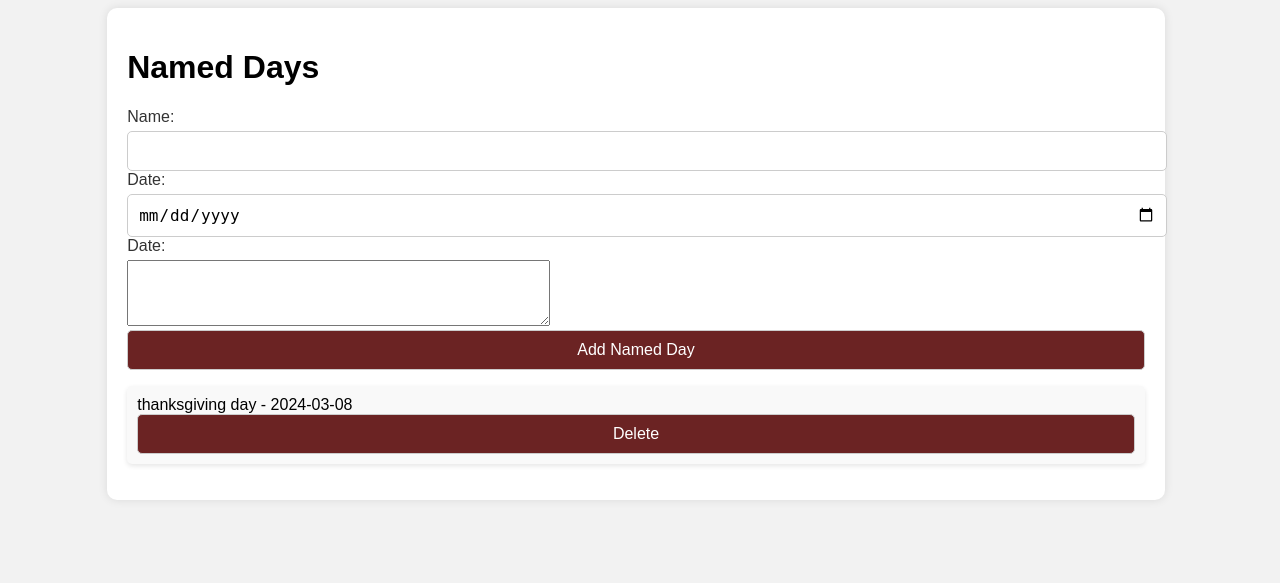
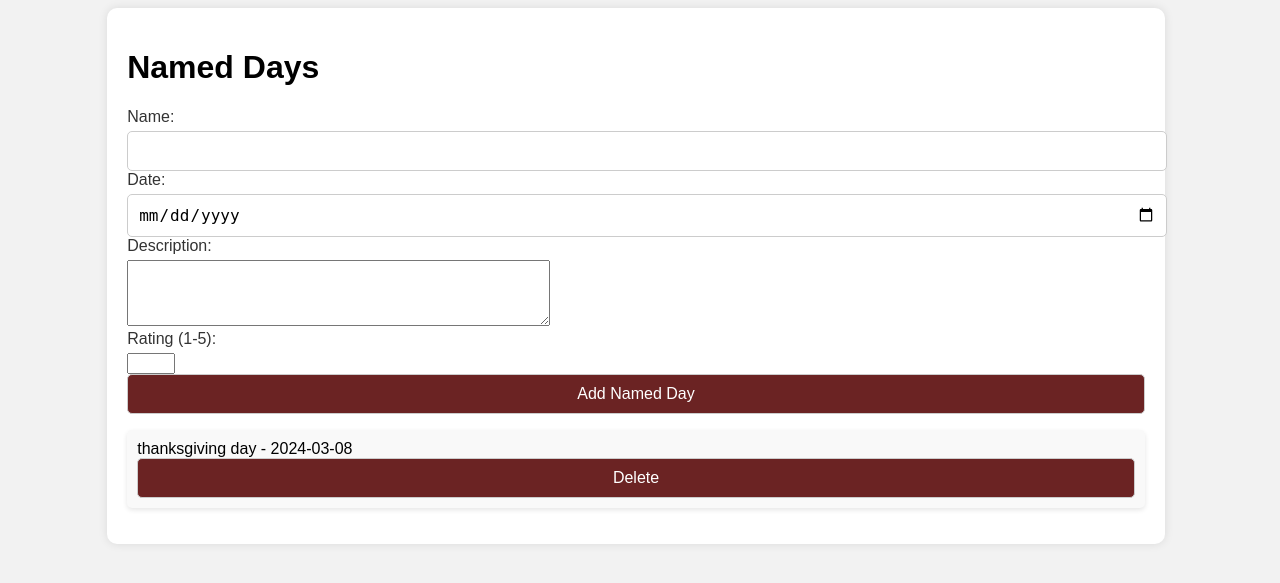
Before and after one commit to Amel83/final_project_ALX, a Flask app: page / in a window 1280 px wide. Shown: the top 583 px of the page. Run offline with Flask 3, Linux system fonts and the light colour scheme.

Commit message:
trying to add a rating system

```diff
--- a/web_app/app/models.py
+++ b/web_app/app/models.py
@@ -4,6 +4,7 @@ class NamedDay(db.Model):
     id = db.Column(db.Integer, primary_key=True)
     name = db.Column(db.String(100), nullable=False)
     date = db.Column(db.Date, nullable=False)
-
+    description = db.Column(db.String(200))
+    rating = db.Column(db.Integer)
     def __repr__(self):
         return f"NamedDay(name='{self.name}', date='{self.date}')"
--- a/web_app/app/routes.py
+++ b/web_app/app/routes.py
@@ -10,13 +10,17 @@ def index():
 
 @app.route('/add_named_day', methods=['POST'])
 def add_named_day():
+    print(request.form)  # Print form data
     name = request.form['name']
     date_str = request.form['date']
     date_obj = date.fromisoformat(date_str)
-    new_named_day = NamedDay(name=name, date=date_obj)
+    description = request.form['description']
+    rating = int(request.form['rating'])
+    new_named_day = NamedDay(name=name, date=date_obj, description=description, rating=rating)
     db.session.add(new_named_day)
     db.session.commit()
     return redirect(url_for('index'))
+
 @app.route('/delete_named_day/<int:named_day_id>', methods=['POST'])
 def delete_named_day(named_day_id):
     named_day = NamedDay.query.get_or_404(named_day_id)
--- a/web_app/app/templates/index.html
+++ b/web_app/app/templates/index.html
@@ -19,8 +19,12 @@
                     <input type="date" id="date" name="date" required>
                 </div>
                 <div class="form-group">
-                    <label for="description">Date:</label>
+                    <label for="description">Description:</label>
                     <textarea id="description" name="description" rows="4" cols="50"></textarea>
+                </div>
+                <div class="form-group">
+                    <label for="rating">Rating (1-5):</label>
+                    <input type="number" id="rating" name="rating" min="1" max="5" required>
                 </div>
                 <button type="submit">Add Named Day</button>
             </form>
@@ -29,7 +33,7 @@
                     <li>
                         <span>{{ named_day.name }} - {{ named_day.date }}</span>
                             {% if named_day.description %}
-                            <p>{{ named_day.description }}</p>
+                                <p>Description: {{ named_day.description }}</p> <!-- Show description -->
                         {% endif %}
                         <form action="{{ url_for('delete_named_day', named_day_id=named_day.id) }}" method="POST" class="delete-form">
                             <button type="submit" class="delete-button">Delete</button>
```
Also changed, not shown: web_app/instance/named_days.db.
